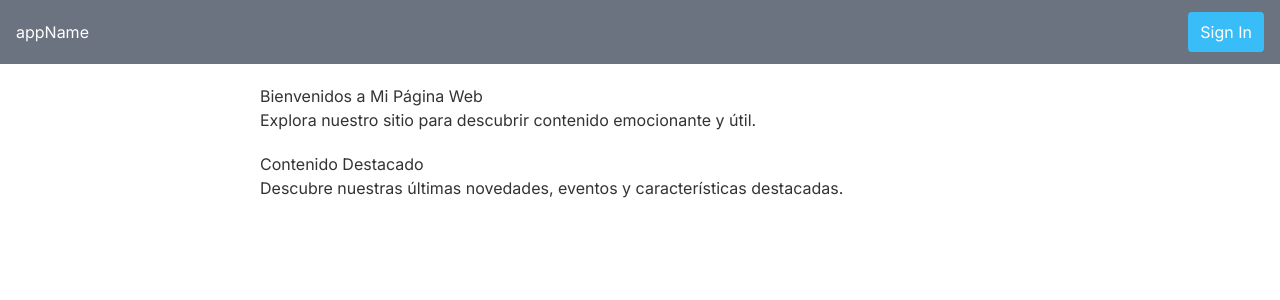
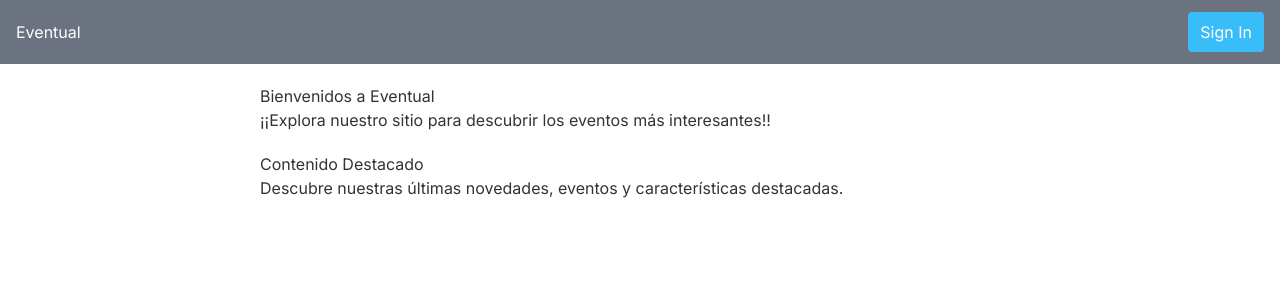
Before and after one commit to Carlos-DE/Parcial3, a Next.js app: page / in a window 1280 px wide. Shown: the top 300 px of the page. Built offline with nearby package versions, Linux system fonts and the light colour scheme; no server answers.

Commit message:
mejoras examen

```diff
--- a/src/app/inicio/page.tsx
+++ b/src/app/inicio/page.tsx
@@ -4,22 +4,26 @@ import { notFound } from "next/navigation";
 import { ImageForm } from "@/components/ImageForm";
 
 export default async function Inicio() {
-    // const urlBase = process.env.NEXTAUTH_URL;
+     const urlBase = process.env.NEXTAUTH_URL
+     const directionResponse = await fetch(`${urlBase}api/directions/65787cd49324c963057952d2`);
+     if (directionResponse.status !== 200) {
+         return <h1>Direction not found</h1>;
+     }
 
-    // const directionResponse = await fetch(`${urlBase}api/directions/65787cd49324c963057952d2`);
-    // if (directionResponse.status !== 200) {
-    //     return <h1>Direction not found</h1>;
-    // }
-    // const direction = await directionResponse.json();
-
-    // const mapResponse = await fetch(`${urlBase}api/map/direction/${direction._id}`);
-    // if (mapResponse.status !== 200) {
-    //     return <h1>Map not found</h1>;
-    // }
-    // const map = await mapResponse.json();
+     const direction = await directionResponse.json()
+     const mapResponse = await fetch(`${urlBase}api/map/direction/${direction._id}`);
+     if (mapResponse.status !== 200) {
+         return <h1>Map not found</h1>;
+     }
+     const map = await mapResponse.json();
 
     const longitud = Number(36.72);
     const latitud = Number(-4.42);
+
+
+    //{coordenadas.map((coordenada, index) => (
+    //  <LazyMarker key={index} position={[coordenada.longitud, coordenada.latitud]} />
+    //  ))}
 
     return (
         <div>
@@ -30,6 +34,7 @@ export default async function Inicio() {
 
             <div style={{height: "500px"}}>
                 <LazyMap center={[longitud, latitud]} zoom={15}>
+
                     <LazyMarker position={[longitud, latitud]}></LazyMarker>
                     <LazyMarker position={[longitud + 0.005, latitud]}></LazyMarker>
                 </LazyMap>
--- a/src/app/page.tsx
+++ b/src/app/page.tsx
@@ -1,6 +1,7 @@
+import { GetDirections } from '@/lib/database';
 import React from 'react';
 
-function HomePage() {
+export function HomePage() {
   const styles = {
     homePage: {
       maxWidth: '800px',
@@ -25,12 +26,20 @@ function HomePage() {
     },
   };
 
+ // const eventos = await GetDirections();
+//
+ // if(!eventos) {
+ //   return <h1>No existe ningún evento</h1>;
+ // }
+
+ // const parsedAuctions = eventos.map(evento => evento.ToJSON());
+
   return (
     <div style={styles.homePage}>
       <section style={styles.welcomeSection}>
-        <h1 style={styles.title}>Bienvenidos a Mi Página Web</h1>
+        <h1 style={styles.title}>Bienvenidos a Eventual</h1>
         <p>
-          Explora nuestro sitio para descubrir contenido emocionante y útil.
+          ¡¡Explora nuestro sitio para descubrir los eventos más interesantes!!
         </p>
       </section>
 
--- a/src/components/Navbar.tsx
+++ b/src/components/Navbar.tsx
@@ -37,7 +37,7 @@ function Navbar() {
   return (
     <nav className="bg-gray-500 flex items-center py-3 px-4 justify-between text-white">
       <Link href="/">
-        <h1 className="mr-auto cursor-pointer">appName</h1>
+        <h1 className="mr-auto cursor-pointer">Eventual</h1>
       </Link>
 
       {session?.user ? (
--- a/src/lib/database.ts
+++ b/src/lib/database.ts
@@ -30,7 +30,7 @@ export async function GetDatabase(name = "example") {
 
 export async function GetDirections() {
     const db = await GetDatabase();
-    return db.collection("directions");
+    return db.collection("directions"); //aqui guardamos los eventos
 }
 
 export async function GetRegistrations() {
```
